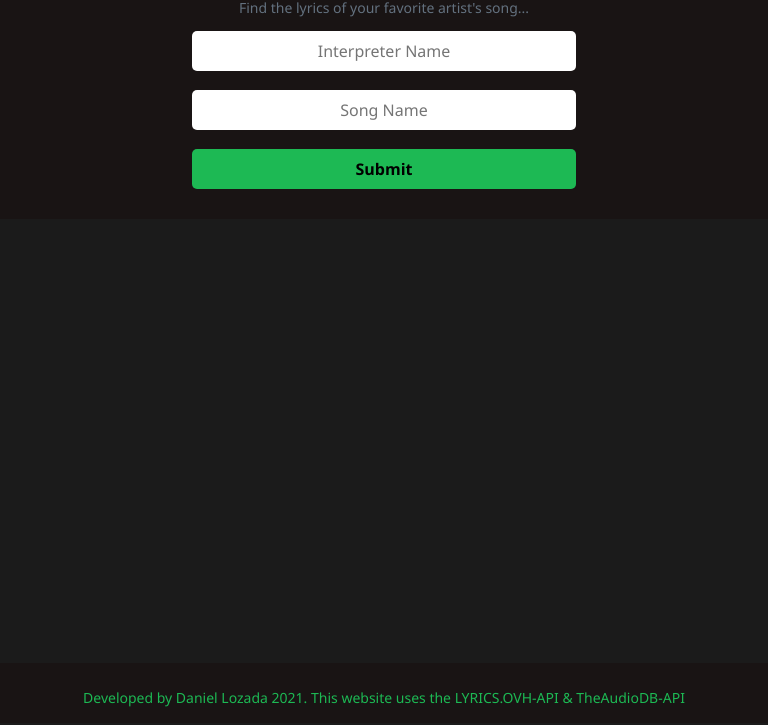
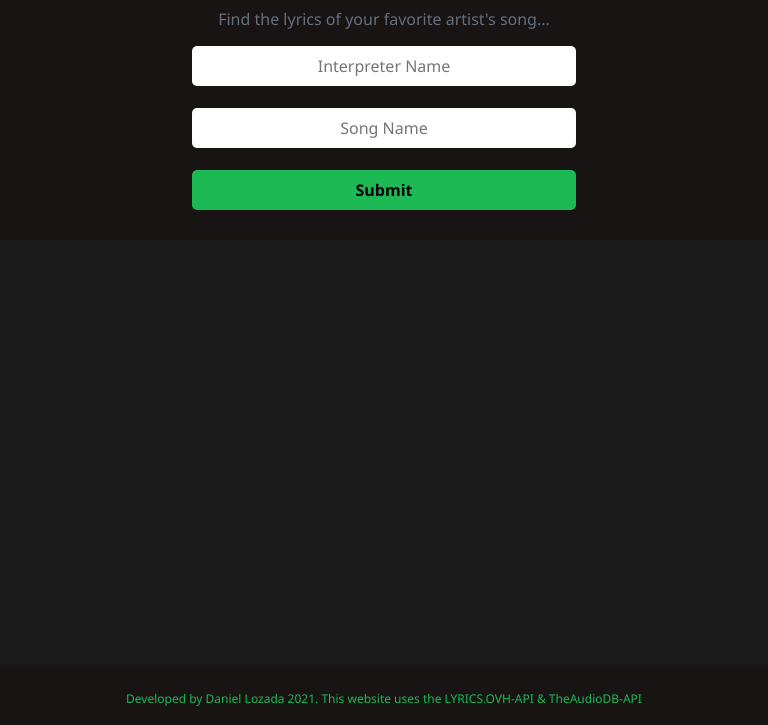
Before and after one commit to dflr10/Songcher, a plain HTML site: page index.html in a window 768 px wide. Shown: the part 78-803 px from the top of the page. Drawn offline with Linux system fonts and the light colour scheme.

Commit message:
Update styles.css

```diff
--- a/css/styles.css
+++ b/css/styles.css
@@ -115,16 +115,20 @@ input[type="submit"] {
   }
 }
 
-@media (min-width: 555px) and (max-width: 855px) {
+@media (min-width: 551px) and (max-width: 855px) {
   .header,
   body,
   .footer,
   h3 {
-    font-size: 14px;
+    font-size: 16px;
   }
 
   main {
-    min-height: calc(100vh - 356px);
+    min-height: calc(100vh - 375px);
+  }
+
+  .footer {
+    font-size: 12px;
   }
 }
 
@@ -137,6 +141,10 @@ input[type="submit"] {
   }
 
   main {
-    min-height: calc(100vh - 359px);
+    min-height: calc(100vh - 356px);
+  }
+
+  .footer {
+    font-size: 10px;
   }
 }
```
